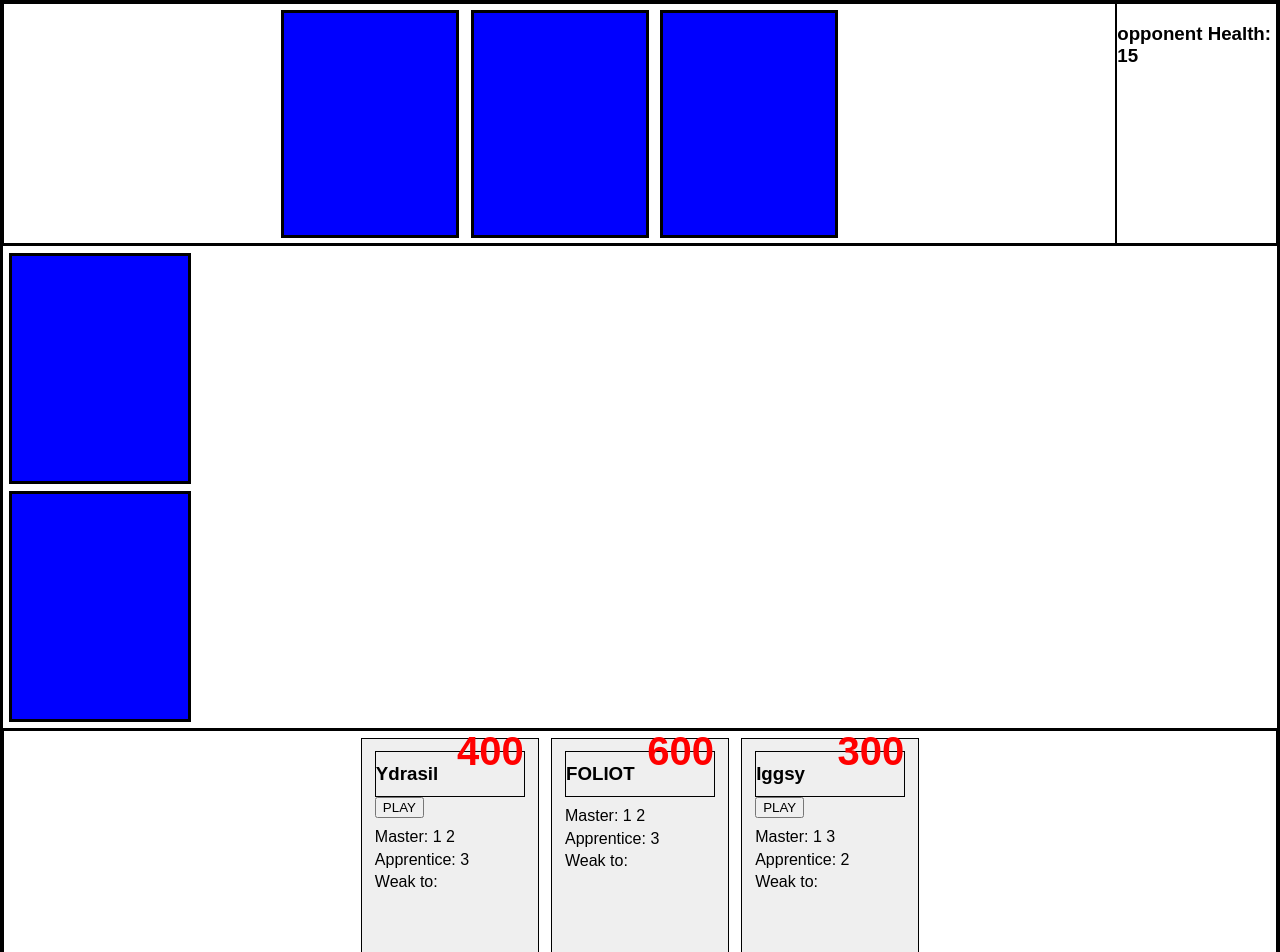
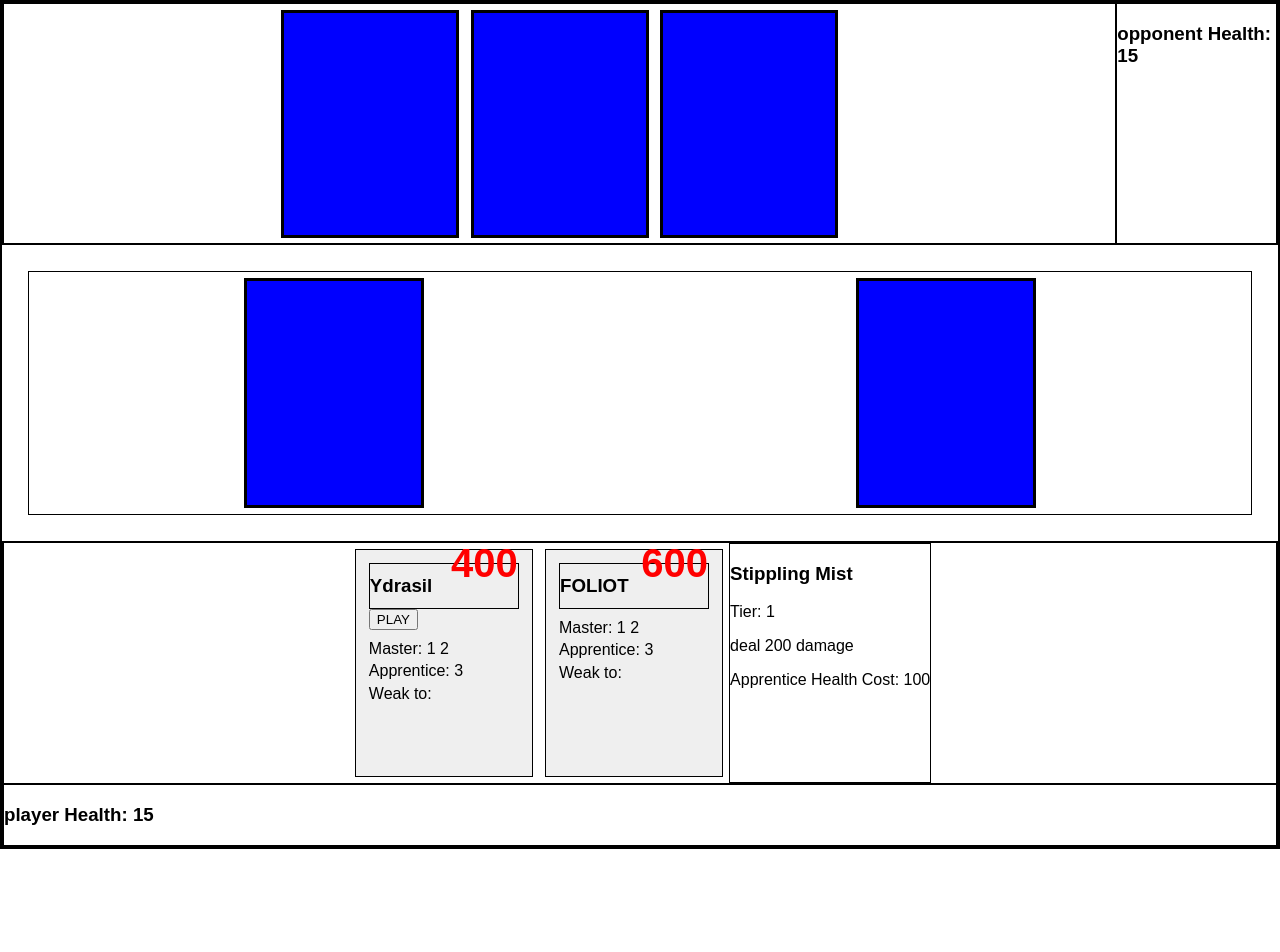
Before and after one commit to paperplatoon/Demons, a React (Create React App) app: page / in a window 1280 px wide. Shown: the top 952 px of the page. After the commit the page ends 849 px from the top, so only its background shows below. Built offline with nearby package versions, Linux system fonts and the light colour scheme.

Commit message:
added Play button display logic for spells

```diff
--- a/src/App.js
+++ b/src/App.js
@@ -17,7 +17,7 @@ let monsters = [
     type: 'monster',
     name: 'Iggsy',
     id: 2,
-    tier: 1,
+    tier: 3,
     HP: 300,
     master: [1, 3],
     apprentice: [2],
@@ -151,7 +151,7 @@ const shuffleTrashIntoDeck = (deck, trash) => {
 
 // Takes a player as an input, then returns true if they have a monster in play, and false if not
 const hasMIP = function (player) {
-  if (player.MIP.tier) {
+  if (player.MIP.length > 0) {
     return true
   } else {
     return false
@@ -163,14 +163,18 @@ const hasMIP = function (player) {
 const calcSpellDamage = (spellCard, player) => {
   let damage = 0
   if (!hasMIP(player)) {
+    console.log('player has no monster in play')
     return false
-  } else if (player.MIP.master.indexOf(spellCard.tier) !== -1) {
+  } else if (player.MIP[player.MIP.length - 1].master.indexOf(spellCard.tier) !== -1) {
+    console.log('card is receiving normal damage')
     damage = spellCard.damage
     return damage
-  } else if (player.MIP.apprentice.indexOf(spellCard.tier) !== -1) {
+  } else if (player.MIP.apprentice[player.MIP.length - 1].indexOf(spellCard.tier) !== -1) {
+    console.log('card is receiving apprentice damage')
     damage = spellCard.damage - 200
     return damage
   } else {
+    console.log("card tier isn't in apprentice or master arrays ")
     return false
   }
 }
@@ -189,7 +193,11 @@ const canPlay = (card, player) => {
 // This function takes a card and returns that card's evolution tier
 
 const canEvolve = (card, player) => {
-  (player.MIP.length > 0 && player.MIP[player.MIP.length - 1].tier === (card.tier - 1)) ? true : false
+  let thing = false
+  if (card.type === 'monster') {
+    thing = (player.MIP.length > 0 && player.MIP[player.MIP.length - 1].tier === (card.tier - 1)) ? true : false
+  }
+  return thing
 }
 
 // changed to returning false rather than 1
@@ -230,8 +238,12 @@ const drawACard = (player, number) => {
 }
 
 const Card = ({card, player, onPlay, myIndex}) => {
-  const buttonProps = {
+  const monsterButtonProps = {
     display: canPlay(card, player) ? 'block' : 'none'
+  }
+
+  const monsterEvolveProps = {
+    display: canEvolve(card, player) ? 'block' : 'none'
   }
 
   switch (card.type) {
@@ -242,7 +254,8 @@ const Card = ({card, player, onPlay, myIndex}) => {
             <h3 className='monsterName'>{card.name}</h3>
             <h3 className='monsterHealth'>{card.HP}</h3>
           </div>
-          <button style={buttonProps} onClick={e => onPlay(myIndex, player)}>PLAY</button>
+          <button style={monsterButtonProps} onClick={e => onPlay(myIndex, player)}>PLAY</button>
+          <button style={monsterEvolveProps} onClick={e => onPlay(myIndex, player)}>EVOLVE</button>
           <p className='monsterMaster'>Master: {card.master.join(' ')}</p>
           <p className='monsterApprentice'>Apprentice: {card.apprentice.join(' ')}</p>
           <p className='monsterWeak'>Weak to: {card.weak.join(' ')}</p>
@@ -253,6 +266,7 @@ const Card = ({card, player, onPlay, myIndex}) => {
       return (
         <div className='spellCard'>
           <h3 className='spellName'>{card.name}</h3>
+          <button style={monsterButtonProps} onClick={e => onPlay(myIndex, player)}>PLAY</button>
           <p className='spellTier'>Tier: {card.tier}</p>
           <p className='spellText'>{card.effectText}</p>
           <p className='spellHealth'>Apprentice Health Cost: {card.healthCost}</p>
@@ -268,7 +282,7 @@ class Board extends React.Component {
       player: {
         name: 'player',
         HP: 15,
-        deck: [monsters[0], monsters[4], monsters[1], monsters[4]],
+        deck: [monsters[0], monsters[4], spells[0], monsters[1]],
         trash: [],
         hand: [],
         MIP: [],
@@ -345,7 +359,7 @@ class Board extends React.Component {
           <BlindHand player={this.state.opponent} />
           <Health player={this.state.opponent} />
         </div>
-        <div className='MIP-row'>
+        <div className='middle-row'>
           <MIPArea player={this.state.opponent} />
           <MIPArea player={this.state.player} />
         </div>
--- a/src/index.css
+++ b/src/index.css
@@ -79,7 +79,7 @@ h3.monsterHealth {
 
 div.middle-row {
 	display: flex;
-	justify-content: space-between;
+	justify-content: space-around;
 	margin: 2%;
 }
 
```
